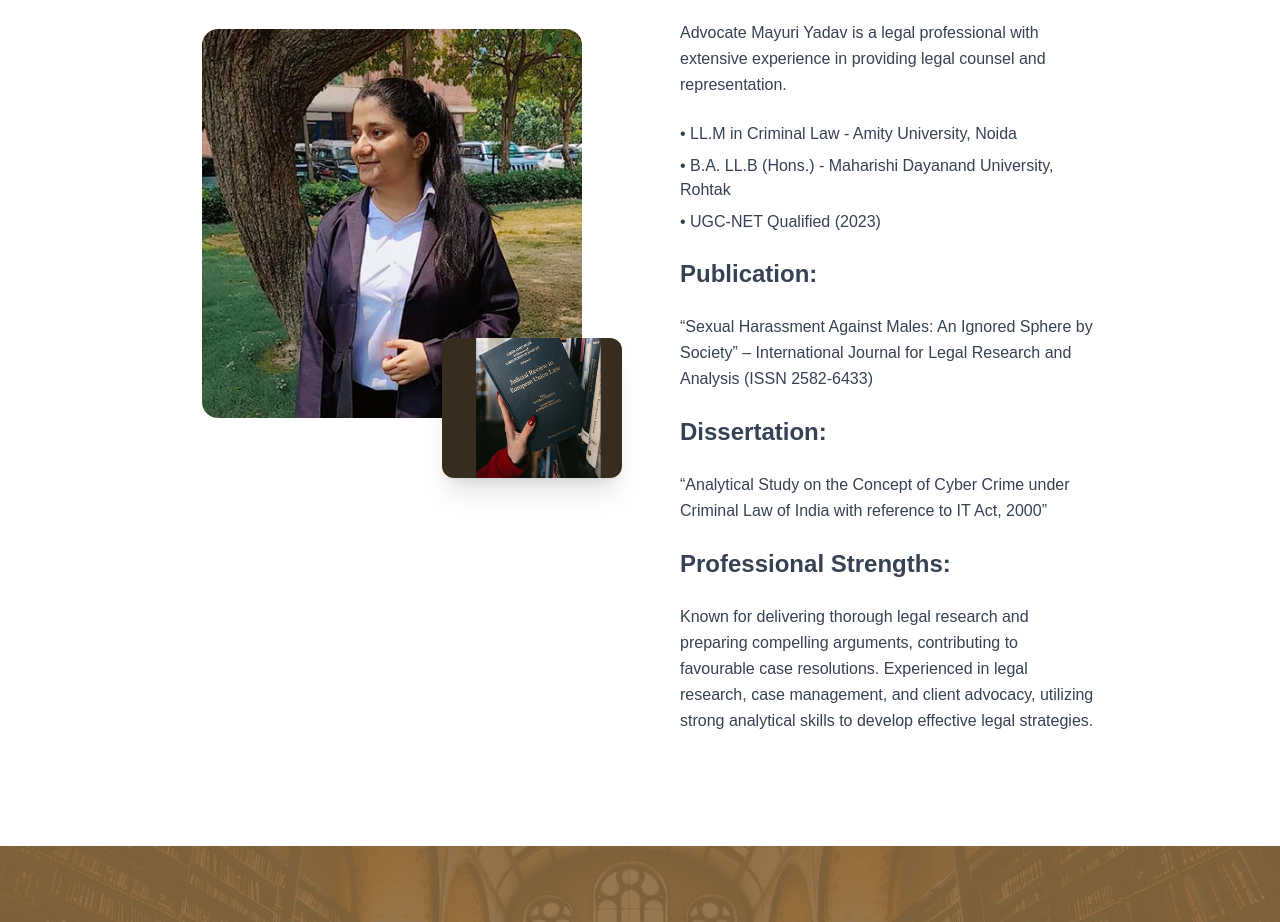
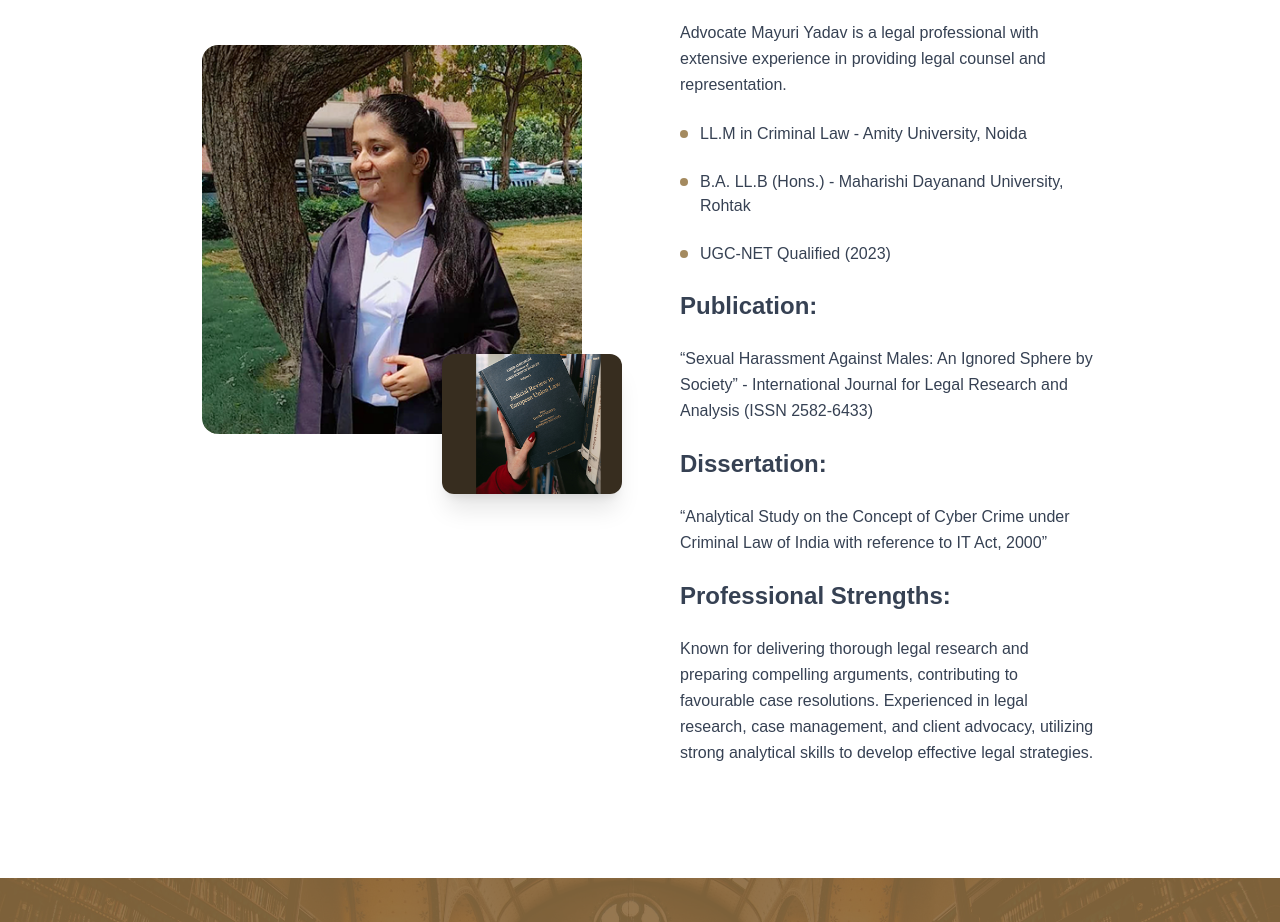
Before and after one commit to PriyanshuVr/mayuri, a Next.js app: page /OurFirm in a window 1280 px wide. Shown: the part 1400-2322 px from the top of the page. Built offline with nearby package versions, Linux system fonts and the light colour scheme; a web font is replaced by a local one.

Commit message:
firmpagechanges

```diff
--- a/src/core/component/firm_page2.tsx
+++ b/src/core/component/firm_page2.tsx
@@ -51,18 +51,24 @@ export default function FirmPage2() {
             in providing legal counsel and representation.
           </p>
 
-          <div className="text-base text-gray-700 space-y-2">
-            <div>• LL.M in Criminal Law - Amity University, Noida</div>
-            <div>• B.A. LL.B (Hons.) - Maharishi Dayanand University, Rohtak</div>
-            <div>• UGC-NET Qualified (2023)</div>
+          <div className="flex items-start gap-3">
+            <div className="w-2 h-2 mt-2 rounded-full bg-[#a48a5f] shrink-0"></div>
+            <div className="text-base text-gray-700">LL.M in Criminal Law - Amity University, Noida</div>
           </div>
-
+          <div className="flex items-start gap-3">
+            <div className="w-2 h-2 mt-2 rounded-full bg-[#a48a5f] shrink-0"></div>
+            <div className="text-base text-gray-700">B.A. LL.B (Hons.) - Maharishi Dayanand University, Rohtak</div>
+          </div>
+          <div className="flex items-start gap-3">
+            <div className="w-2 h-2 mt-2 rounded-full bg-[#a48a5f] shrink-0"></div>
+            <div className="text-base text-gray-700">UGC-NET Qualified (2023)</div>
+          </div>
           <p className="text-xl sm:text-2xl font-bold text-gray-700">
             Publication:
           </p>
 
           <p className="text-gray-700 leading-relaxed">
-            “Sexual Harassment Against Males: An Ignored Sphere by Society” –
+            “Sexual Harassment Against Males: An Ignored Sphere by Society” -
             International Journal for Legal Research and Analysis (ISSN 2582-6433)
           </p>
 
```
